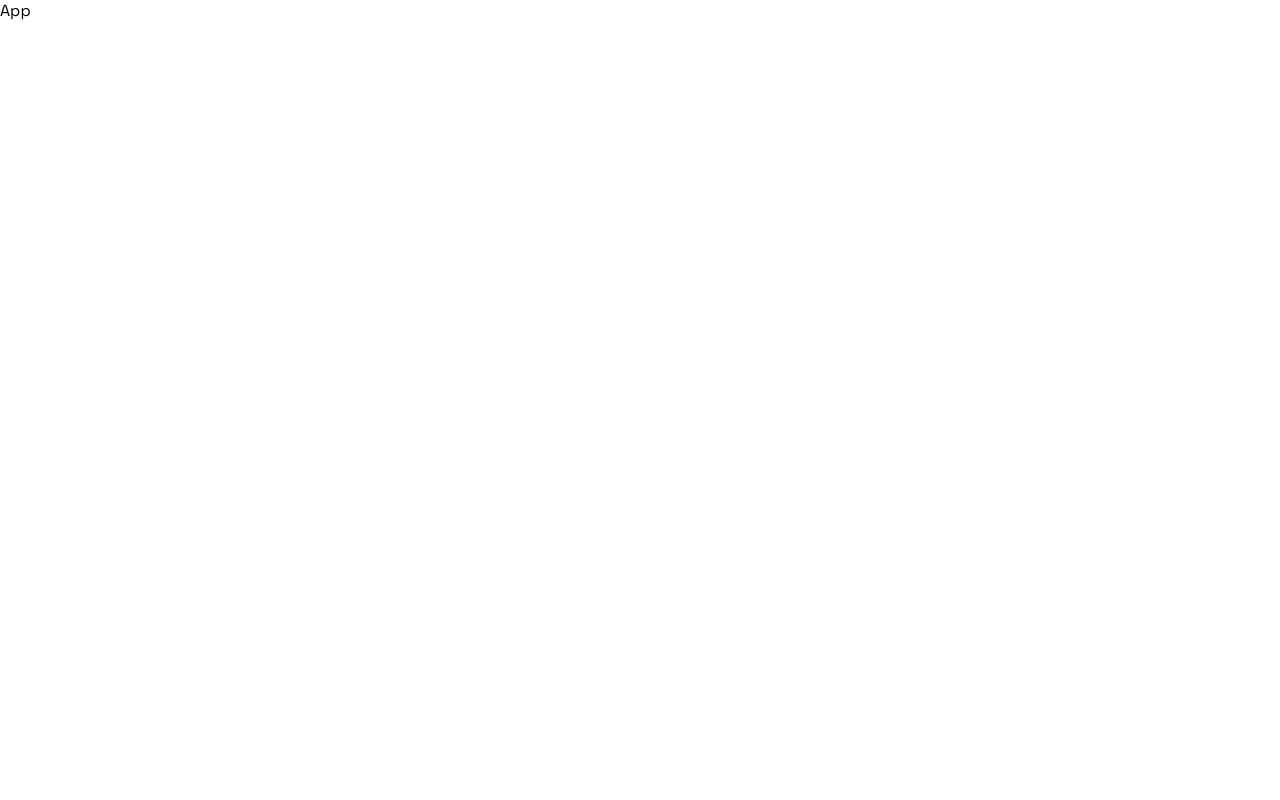
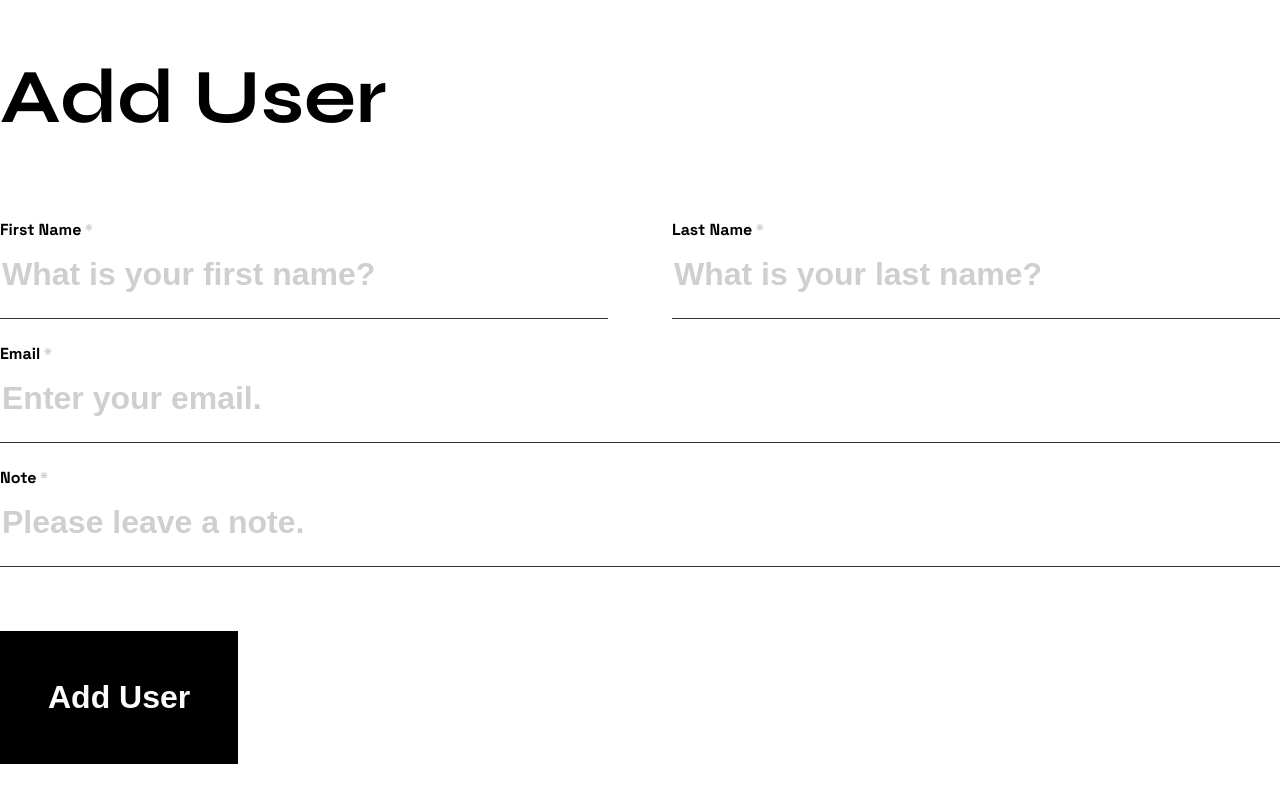
Before and after one commit to clarancefarley/open-loop-front-end-coding-challenge, a React (Create React App) app: page / in a window 1280 px wide. Built offline with nearby package versions, Linux system fonts and the light colour scheme.

Commit message:
add mockup for adding new user

```diff
--- a/src/App.js
+++ b/src/App.js
@@ -1,9 +1,10 @@
 import React from 'react'
+import AddUser from './components/adduser/AddUser'
 
 const App = () => {
   return (
     <div>
-      App
+      <AddUser />
     </div>
   )
 }
--- /dev/null
+++ b/src/components/adduser/AddUser.css
@@ -0,0 +1,59 @@
+.form_title {
+    font-size: 6vw;
+    font-weight: 700;
+}
+
+.input_group {
+    background: 0;
+    border-bottom: 1px solid #333;
+    outline: none;
+    font-weight: 600;
+    display: flex;
+    flex-direction: column;
+    padding: 1.5em 0;
+}
+
+.input_group_wrapper {
+    display: flex;
+    justify-content: space-between;
+}
+
+.input_group_wrapper .lastname, .input_group_wrapper .firstname {
+    flex-grow: 1;
+}
+
+.input {
+    border: none;
+    padding-top: .5em;
+    font-size: 2em;
+    font-weight: 600;
+    flex-grow: 4;
+}
+
+.input:focus{
+    outline: none;
+}
+
+::placeholder {
+    color: #cfcfcf;
+}
+
+.firstname {
+    margin-right: 4em;
+}
+
+.required {
+    font-weight: 600;
+    color: #cfcfcf;
+    margin-left: .2em;
+}
+
+.adduser_btn {
+    padding: 1.5em;
+    font-size: 2em;
+    font-weight: 600;
+    margin-top: 2em;
+    background: #000;
+    color: #fcfcfc;
+    border: none;
+}
--- /dev/null
+++ b/src/components/adduser/AddUser.js
@@ -0,0 +1,60 @@
+import React from "react";
+import './AddUser.css';
+
+const AddUser = () => {
+  return (
+    <form className='form'>
+        <h1 className="form_title">Add User</h1>
+
+        <div className="form_body">
+            <div className="input_group_wrapper">
+                <div className="input_group firstname">
+                    <label htmlFor="firstname">First Name<span className='required'>*</span></label>
+                    <input
+                        type="text"
+                        name="firstname"
+                        className="input"
+                        placeholder="What is your first name?"
+                    />
+                </div>
+
+                <div className="input_group lastname">
+                    <label htmlFor="lastname">Last Name<span className='required'>*</span></label>
+                    <input
+                        type="text"
+                        name="lastname"
+                        className="input"
+                        placeholder="What is your last name?"
+                    />
+                </div>
+            </div>
+
+            <div className="input_group">
+                <label htmlFor="email">Email<span className='required'>*</span></label>
+                <input
+                type="text"
+                name="email"
+                className="input"
+                placeholder="Enter your email."
+                />
+            </div>
+
+            <div className="input_group">
+                <label htmlFor="note">Note<span className='required'>*</span></label>
+                <input
+                type="text"
+                name="note"
+                className="input"
+                placeholder="Please leave a note."
+                />
+            </div>
+
+            <button type="button" className="adduser_btn">
+                Add User
+            </button>
+        </div>
+    </form>
+  );
+};
+
+export default AddUser;
```
